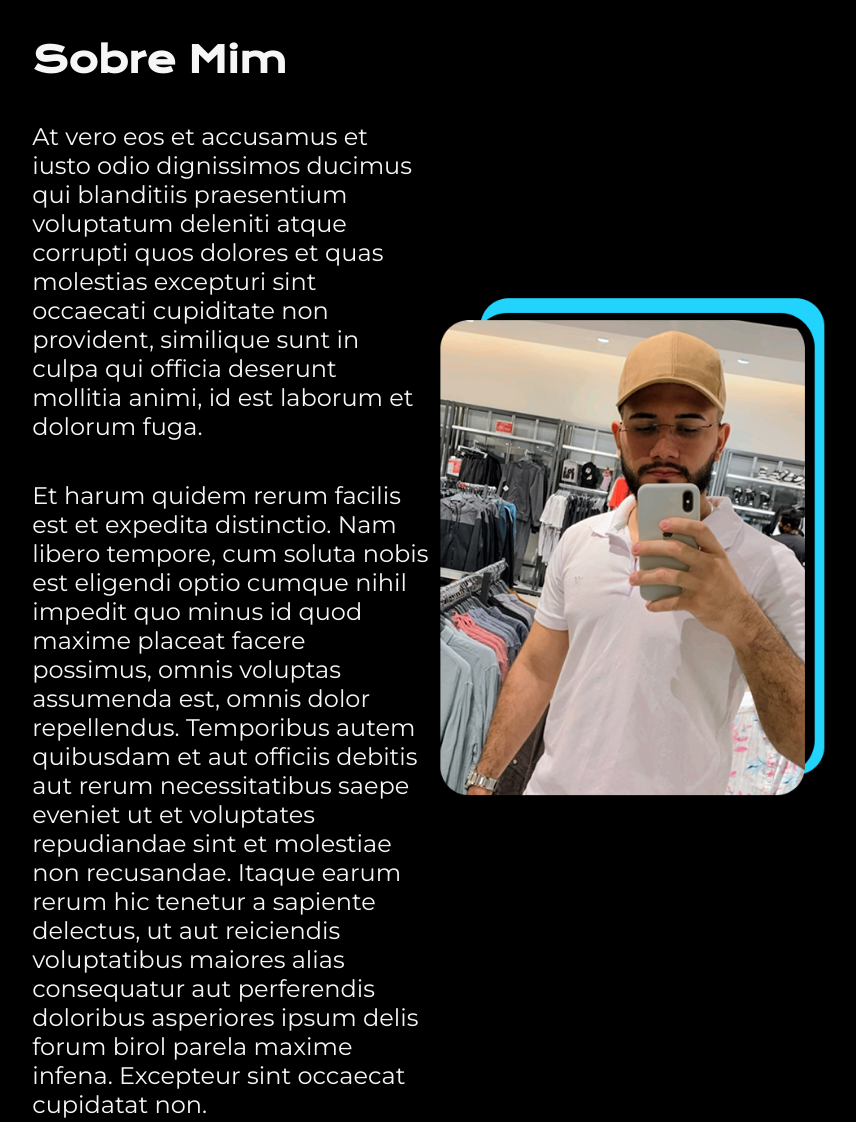
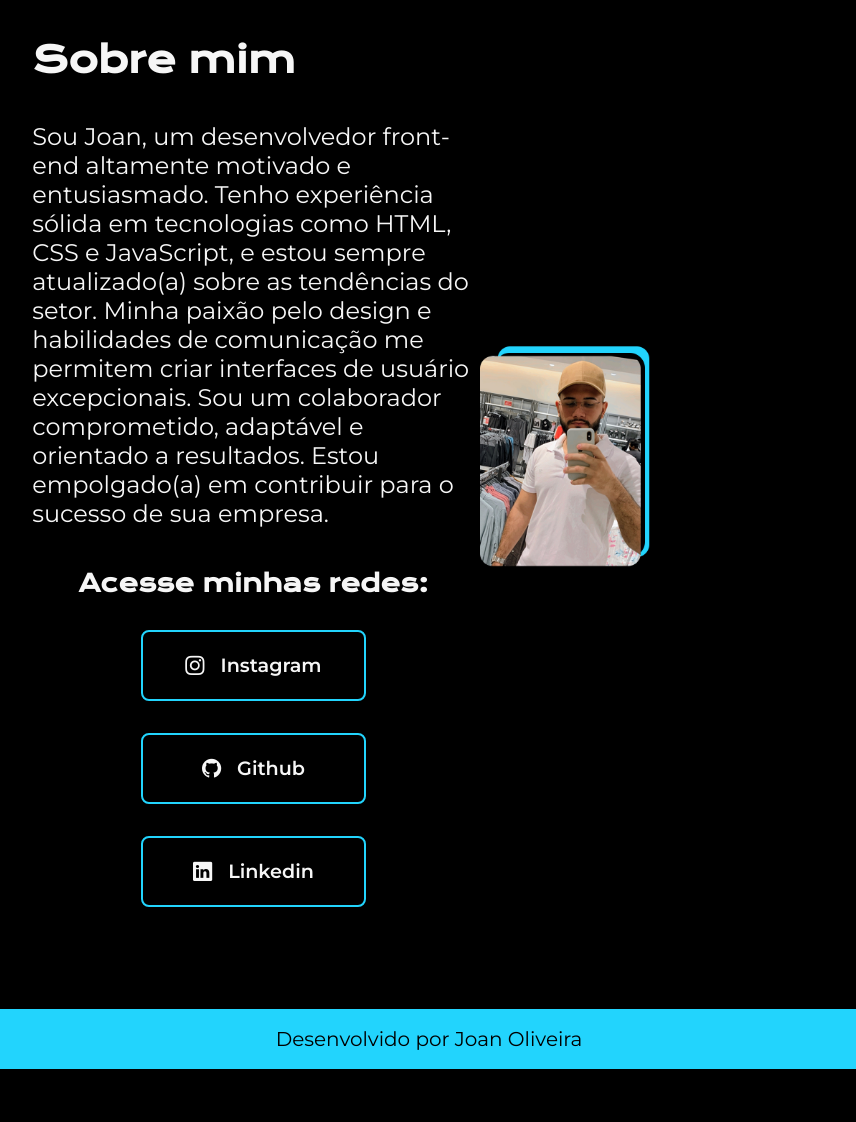
Before and after one commit to Joanliver/portfolio, a plain HTML site: page about.html in a window 1280 px wide. Shown: the part 120-1242 px from the top of the page, without its empty margins (211-1067 px from the left). After the commit the page ends 1189 px from the top, so only its background shows below. Drawn offline with nearby package versions, Linux system fonts and the light colour scheme.

Commit message:
Update about.html

```diff
--- a/about.html
+++ b/about.html
@@ -1,11 +1,14 @@
 <!DOCTYPE html>
-<html lang="pt-br">
+<html lang="pt-BR">
+
 <head>
     <meta charset="UTF-8">
     <meta name="viewport" content="width=device-width, initial-scale=1.0">
     <title>Sobre Mim</title>
+    <link rel="stylesheet" href="https://cdn.jsdelivr.net/npm/bootstrap-icons@1.10.5/font/bootstrap-icons.css">
     <link rel="stylesheet" href="style.css">
 </head>
+
 <body>
     <header class="cabecalho">
         <nav class="cabecalho__menu">
@@ -13,20 +16,34 @@
             <a class="cabecalho__menu__link" href="about.html">Sobre mim</a>
         </nav>
     </header>
-
     <main class="all">
         <section class="conteudo">
-                <h1 class="titulo">Sobre Mim</h1>
-                <p class="paragrafo">At vero eos et accusamus et iusto odio dignissimos ducimus qui blanditiis praesentium voluptatum deleniti atque corrupti quos dolores et quas molestias excepturi sint occaecati cupiditate non provident, similique sunt in culpa qui officia deserunt mollitia animi, id est laborum et dolorum fuga.</p>
-                <p class="paragrafo">Et harum quidem rerum facilis est et expedita distinctio. Nam libero tempore, cum soluta nobis est eligendi optio cumque nihil impedit quo minus id quod maxime placeat facere possimus, omnis voluptas assumenda est, omnis dolor repellendus. Temporibus autem quibusdam et aut officiis debitis aut rerum necessitatibus saepe eveniet ut et voluptates repudiandae sint et molestiae non recusandae. Itaque earum rerum hic tenetur a sapiente delectus, ut aut reiciendis voluptatibus maiores alias consequatur aut perferendis doloribus asperiores ipsum delis forum birol parela maxime infena. Excepteur sint occaecat cupidatat non.
-                </p>
-
+            <h2 class="titulo cor">Sobre mim</h2>
+                <p class="paragrafo">Sou Joan, um desenvolvedor front-end altamente motivado e entusiasmado. Tenho experiência sólida em tecnologias como HTML, CSS e JavaScript, e estou sempre atualizado(a) sobre as tendências do setor. Minha paixão pelo design e habilidades de comunicação me permitem criar interfaces de usuário excepcionais. Sou um colaborador comprometido, adaptável e orientado a resultados. Estou empolgado(a) em contribuir para o sucesso de sua empresa.</p>
+                <div class="links">
+                    <h2 class="subtitulo">Acesse minhas redes:</h2>
+                    <a class="link" href="https://www.instagram.com/herberty_oliveira_/">
+                        <i class="bi bi-instagram cor"></i>
+                        Instagram
+                    </a>
+                    <a class="link" href="https://github.com/Joanliver">
+                        <i class="bi bi-github cor"></i>
+                        Github
+                    </a>
+                    <a class="link" href="https://www.linkedin.com/in/joan-oliveira-b64a0027a/">
+                        <i class="bi bi-linkedin cor"></i>
+                        Linkedin
+                    </a>
+                </div>
             </section>
+            <div class="div-imagem">
                 <img class="imagem" src="./assets/imagem.png" alt="Logo">
+            </div>
         </main>
-
         <footer class="rodape">
             <p>Desenvolvido por Joan Oliveira</p>
         </footer>
+
 </body>
+
 </html>
```
Lines whose indentation alone changed are shown as unchanged.
